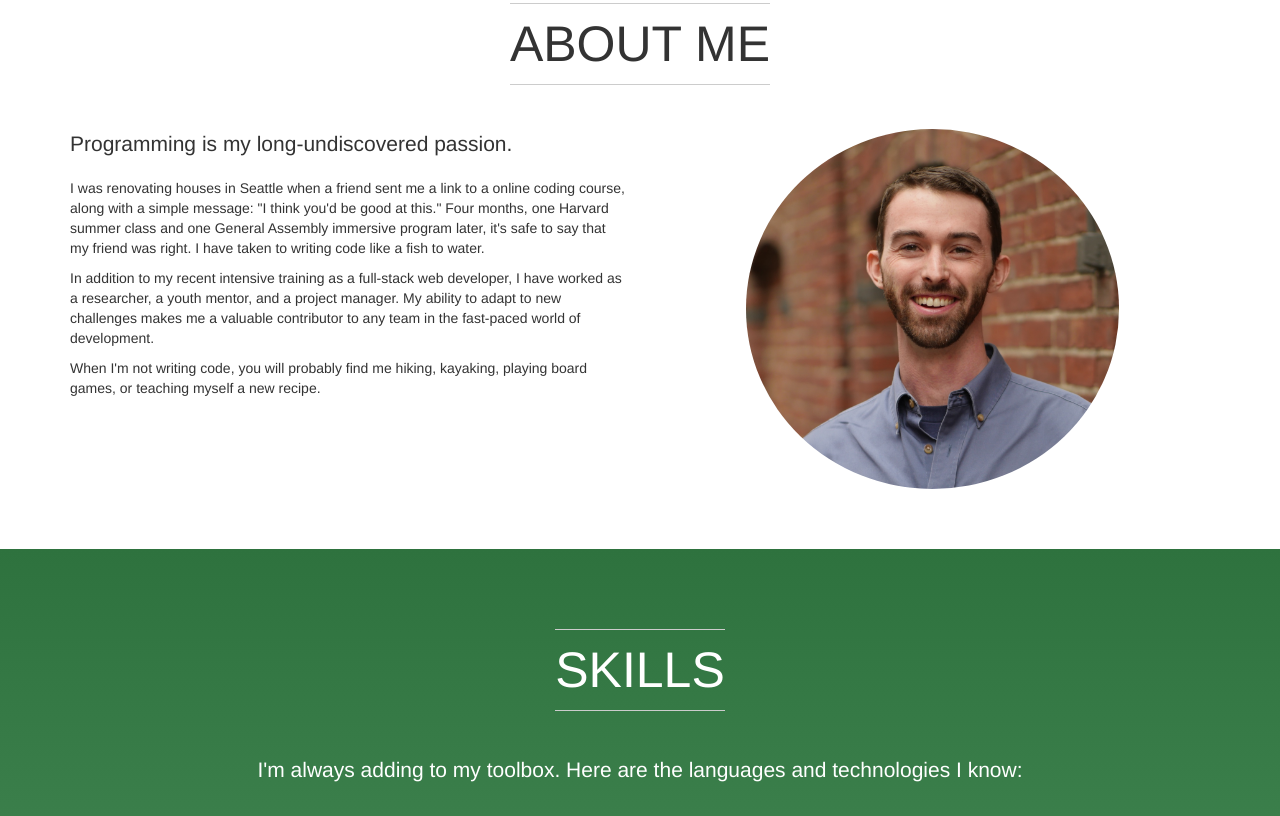
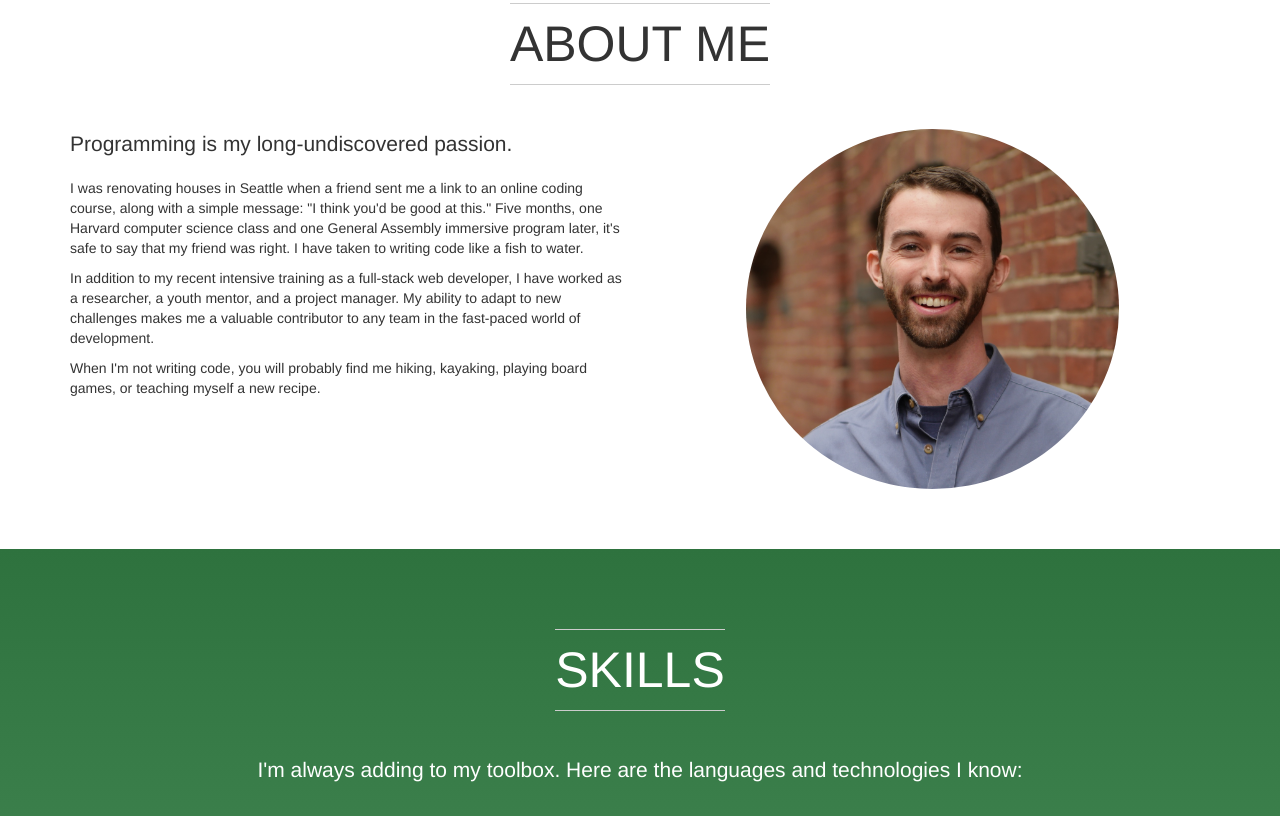
Before and after one commit to kopius/kopius.github.io, a website with bundled scripts: page index.html in a window 1280 px wide. Shown: the part 877-1693 px from the top of the page. Built offline with nearby package versions, Linux system fonts and the light colour scheme.

Commit message:
Update 'About Me' text

```diff
--- a/index.html
+++ b/index.html
@@ -133,13 +133,13 @@ _________________________________________________________ -->
                                 <p class="lead">Programming is my long-undiscovered passion.</p>
 
                                 <p>I was renovating houses in Seattle when a
-                                friend sent me a link to a online coding course,
-                                along with a simple message: "I think you'd be
-                                good at this." Four months, one Harvard summer
-                                class and one General Assembly immersive program
-                                later, it's safe to say that my friend was
-                                right. I have taken to writing code like a fish
-                                to water.</p>
+                                friend sent me a link to an online coding
+                                course, along with a simple message: "I think
+                                you'd be good at this." Five months, one Harvard
+                                computer science class and one General Assembly
+                                immersive program later, it's safe to say that
+                                my friend was right. I have taken to writing
+                                code like a fish to water.</p>
 
                                 <p>In addition to my recent intensive training
                                 as a full-stack web developer, I have worked as
```
